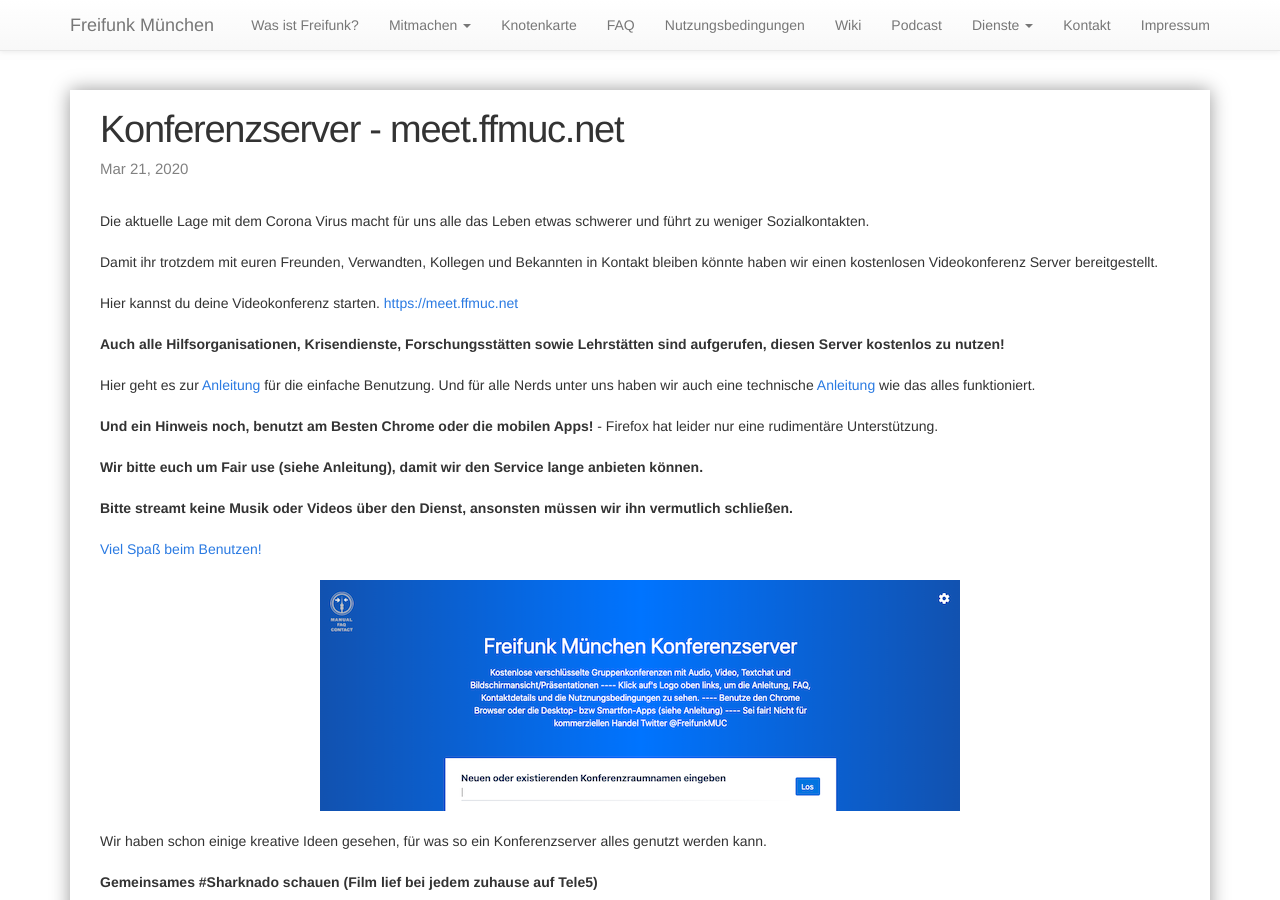
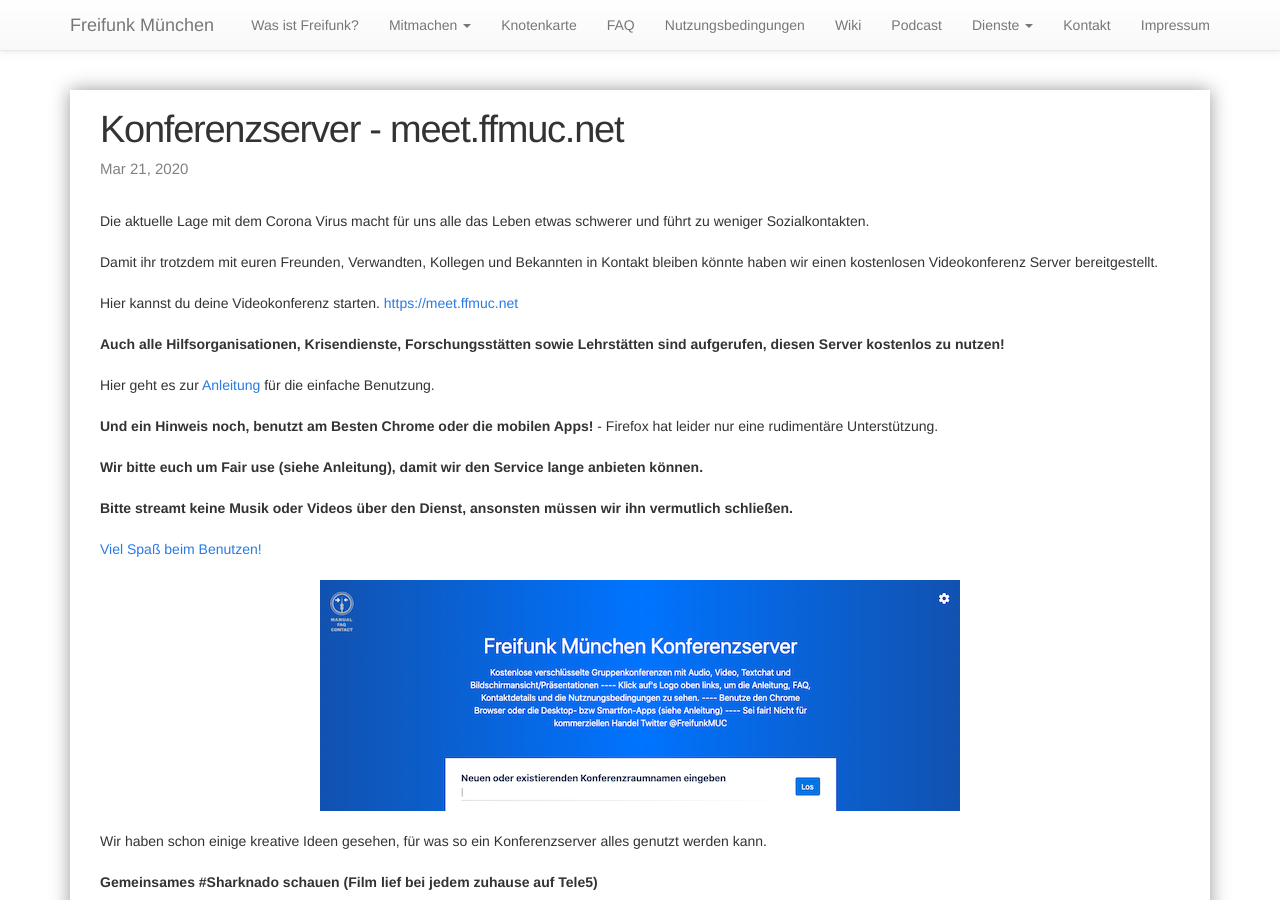
Before and after one commit to freifunkMUC/freifunkmuc.github.io, a Jekyll site: the page built from _posts/2020-03-21-meet.markdown, in a window 1280 px wide and 900 px high. Built offline with Jekyll 4.4.1, drawn with Linux system fonts in a browser that asks for light colours.

Commit message:
meet: hide meet-server doku

```diff
--- a/_posts/2020-03-21-meet.markdown
+++ b/_posts/2020-03-21-meet.markdown
@@ -13,7 +13,10 @@ Hier kannst du deine Videokonferenz starten. [https://meet.ffmuc.net](https://me
 
 **Auch alle Hilfsorganisationen, Krisendienste, Forschungsstätten sowie Lehrstätten sind aufgerufen, diesen Server kostenlos zu nutzen!**
 
-Hier geht es zur [Anleitung](https://ffmuc.net/wiki/doku.php?id=knb:meet) für die einfache Benutzung. Und für alle Nerds unter uns haben wir auch eine technische [Anleitung](https://ffmuc.net/wiki/doku.php?id=knb:meet-server) wie das alles funktioniert.
+Hier geht es zur [Anleitung](https://ffmuc.net/wiki/doku.php?id=knb:meet) für die einfache Benutzung.
+<!---
+Und für alle Nerds unter uns haben wir auch eine technische [Anleitung](https://ffmuc.net/wiki/doku.php?id=knb:meet-server) wie das alles funktioniert.
+--->
 
 **Und ein Hinweis noch, benutzt am Besten Chrome oder die mobilen Apps!** - Firefox hat leider nur eine rudimentäre Unterstützung.
 
```
